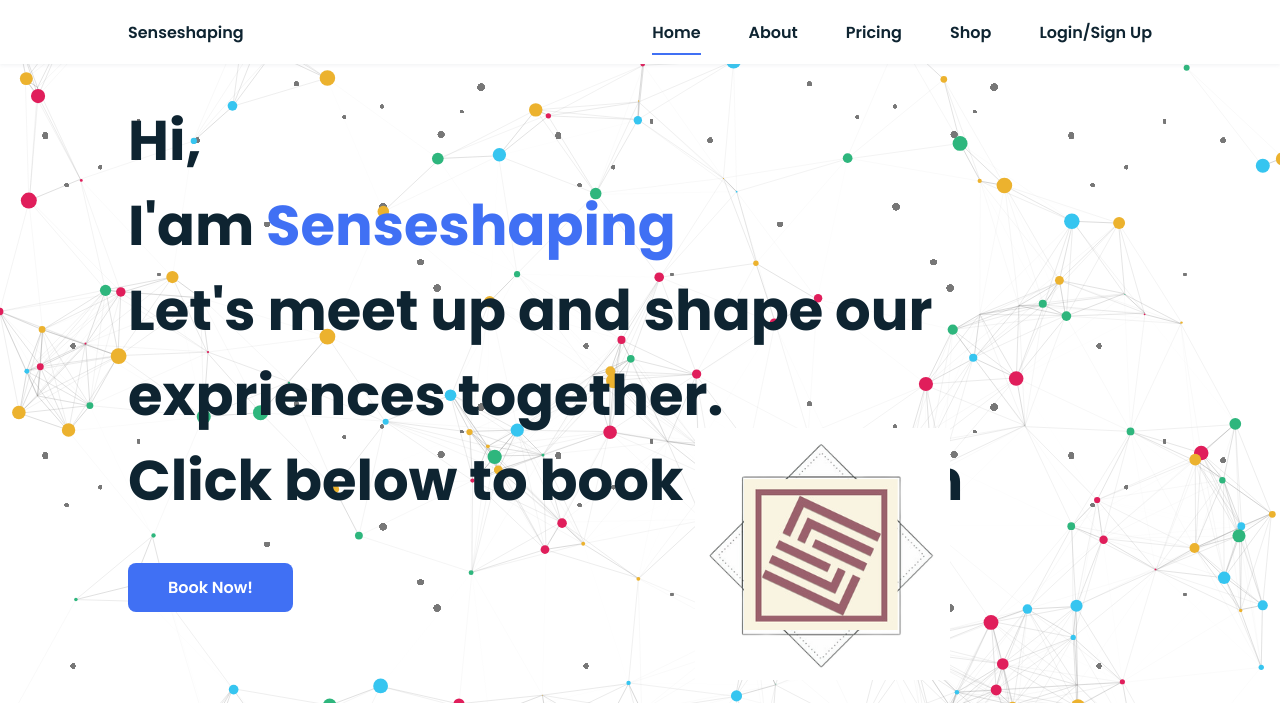
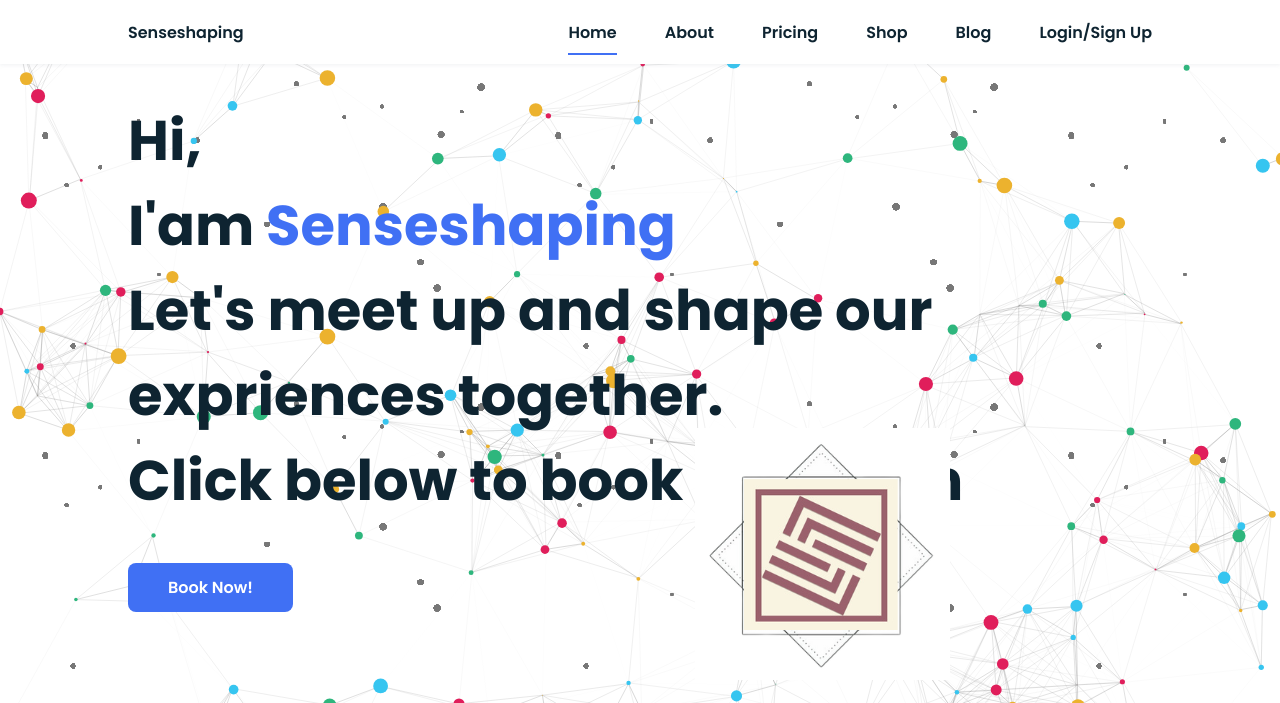
Before and after one commit to jainrahul911/senseshaping, a plain HTML site: page portfolio/index.html in a window 1280 px wide. Shown: the top 703 px of the page. Drawn offline with nearby package versions, Linux system fonts and the light colour scheme; no server answers; animation ran at ten frames a second.

Commit message:
Update index.html

```diff
--- a/portfolio/index.html
+++ b/portfolio/index.html
@@ -40,6 +40,7 @@
                         <li class="nav__item"><a href="#about" class="nav__link">About</a></li>
                         <li class="nav__item"><a href="#skills" class="nav__link">Pricing</a></li>
                         <li class="nav__item"><a href="https://behave.fit" target="_blank" class="nav__link">Shop</a></li>
+                         <li class="nav__item"><a href="https://behave.fit" target="_blank" class="nav__link">Blog</a></li>
                         <li class="nav__item"><a href="#login" class="nav__link">Login/Sign Up</a></li>
                     </ul>
                 </div>
```
